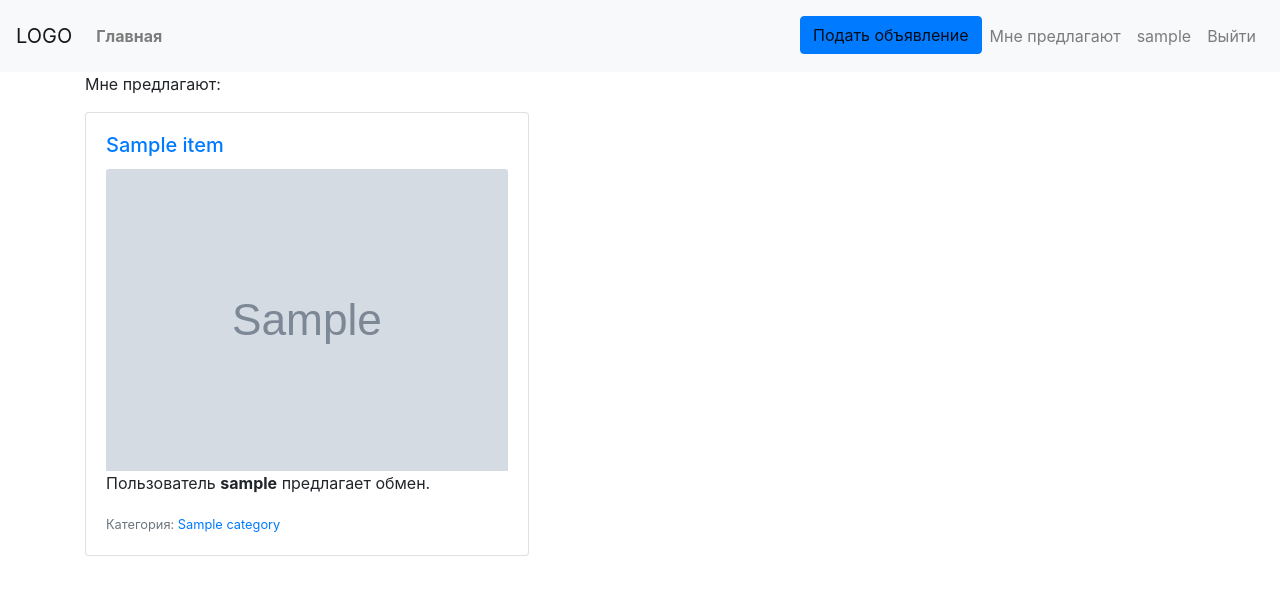
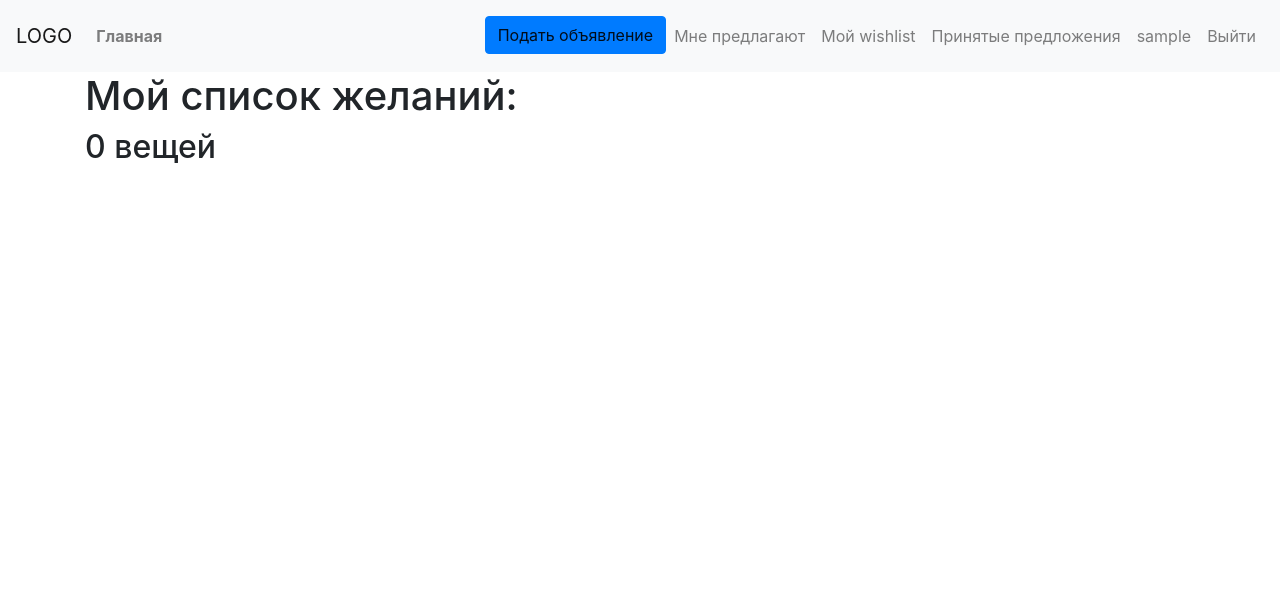
Before and after one commit to crazyinterns/swap_items, a Django app: page /offers/?type=wishlist in a window 1280 px wide. Shown: the top 595 px of the page. Run offline with Django 3.2, Linux system fonts and the light colour scheme; a user stored in the database is signed in; tables that the repository leaves empty hold one stand-in row (values such as "Sample post"); grey boxes marked "Sample" are stand-in pictures; parts of the project's set-up code (start-up, migrations or seed data) failed here and were passed over.

Commit message:
add Offer model, create matched, wishlist

```diff
--- a/items/models.py
+++ b/items/models.py
@@ -28,12 +28,6 @@ class Item(models.Model):
         verbose_name='владелец',
         related_name='items'
     )
-    items_to_swap = models.ManyToManyField(
-        'self',
-        verbose_name='вещи, которые хотят поменять',
-        related_name='wanted_items',
-        blank=True
-    )
     created_at = models.DateTimeField(auto_now_add=True)
     address = models.CharField(
         'адрес',
@@ -50,6 +44,32 @@ class Item(models.Model):
         ordering = ['-created_at', 'title']
 
 
+class Offer(models.Model):
+    wanted_item = models.ForeignKey(
+        Item,
+        on_delete=models.CASCADE,
+        verbose_name='желаемая вещь',
+        related_name='item_offers'
+
+    )
+    item_to_swap = models.ForeignKey(
+        Item,
+        on_delete=models.CASCADE,
+        verbose_name='вещь, предлагаемая на обмен',
+        related_name='item_to_swap_offers'
+    )
+    is_accepted = models.BooleanField(default=False)
+    created_at = models.DateTimeField(auto_now_add=True)
+
+    def __str__(self):
+        return f'{self.wanted_item.title} - {self.item_to_swap.title}'
+
+    class Model:
+        verbose_name = 'предложение на обмен'
+        verbose_name_plural = 'предложения на обмен'
+        ordering = ['-created_at']
+
+
 class Image(models.Model):
     img = models.ImageField(upload_to='images')
     item = models.ForeignKey(
--- a/items/views.py
+++ b/items/views.py
@@ -1,13 +1,14 @@
 from django.shortcuts import render, get_object_or_404
-
-from items.models import Item, Category, Image
 from django.contrib.auth.decorators import login_required
-from items.forms import ItemForm, ItemChangeForm
 from django.http import HttpResponseRedirect
 from django.shortcuts import reverse
 from django.core.paginator import Paginator
 from django.conf import settings
+from django.db.models import Q
+
 from users.models import CustomUser
+from items.models import Item, Category, Image, Offer
+from items.forms import ItemForm, ItemChangeForm
 
 
 def index(request):
@@ -40,11 +41,13 @@ def index(request):
 def item_detail(request, pk):
     item = get_object_or_404(Item, id=pk)
     user = request.user
+    offered_items = item.item_to_swap_offers.filter(item_to_swap__owner=user).order_by('-created_at')
 
     context = {
         'user': user,
         'item': item,
-        'can_delete': settings.CAN_DELETE_ON_PAGE
+        'can_delete': settings.CAN_DELETE_ON_PAGE,
+        'offered_items': offered_items
     }
 
     return render(request, 'items/detail.html', context)
@@ -52,13 +55,29 @@ def item_detail(request, pk):
 
 @login_required
 def offers(request):
-    items = request.user.items.filter(items_to_swap__isnull=False)
-    items_to_swap = set()
+    user = request.user
 
-    for item in items:
-        items_to_swap.update(item.items_to_swap.all())
+    sorting = request.GET.get('sorting')
 
-    paginator = Paginator(items, settings.ITEMS_PER_PAGE)
+    if sorting == 'asc':
+        sort_by = 'created_at'
+    else:
+        sort_by = '-created_at'
+
+    if request.GET.get('type') == 'wishlist':
+        offers = Offer.objects.filter(item_to_swap__owner=user, is_accepted=False).order_by(sort_by)
+        title = 'Мой список желаний'
+    elif request.GET.get('type') == 'matched':
+        offers = Offer.objects.filter(
+            Q(item_to_swap__owner=user, is_accepted=True) |
+            Q(wanted_item__owner=user, is_accepted=True)
+        ).order_by(sort_by)
+        title = 'Принятые предложения'
+    else:
+        offers = Offer.objects.filter(wanted_item__owner=user, is_accepted=False).order_by(sort_by)
+        title = 'Мне предлагают'
+
+    paginator = Paginator(offers, settings.ITEMS_PER_PAGE)
 
     page_number = request.GET.get('page', 1)
     page = paginator.get_page(page_number)
@@ -67,7 +86,8 @@ def offers(request):
     context = {
         'page_obj': page,
         'is_paginated': is_paginated,
-        'items_to_swap': items_to_swap
+        'offers': offers,
+        'title': title
     }
 
     return render(request, 'items/offers.html', context)
@@ -80,8 +100,19 @@ def send_offer(request, pk):
         item_to_offer_id = request.POST.get('items_to_offer')
         if item_to_offer_id:
             item_to_offer = get_object_or_404(Item, id=item_to_offer_id)
-            wanted_item.items_to_swap.set([item_to_offer])
-            return HttpResponseRedirect(reverse('item_detail', args=[pk]))
+
+            offers = Offer.objects.filter(item_to_swap=wanted_item, wanted_item=item_to_offer)
+
+            if offers:
+                offer = offers[0]
+                offer.is_accepted = True
+                offer.save()
+            else:
+                Offer.objects.create(
+                    wanted_item=wanted_item,
+                    item_to_swap=item_to_offer
+                )
+            return HttpResponseRedirect(reverse('wishlist'))
     return HttpResponseRedirect(reverse('index'))
 
 
--- a/templates/base.html
+++ b/templates/base.html
@@ -28,6 +28,12 @@
                     </li>
                     <li class="nav-item">
                       <a class="nav-link" href="{% url 'offers' %}">Мне предлагают</a>
+                    </li>
+                    <li class="nav-item">
+                      <a class="nav-link" href="{% url 'offers' %}?type=wishlist">Мой wishlist</a>
+                    </li>
+                    <li class="nav-item">
+                      <a class="nav-link" href="{% url 'offers' %}?type=matched">Принятые предложения</a>
                     </li>
                     <li class="nav-item">
                         <a  class="nav-link" href="{% url 'profile' pk=request.user.id %}">{{ user.username }}</a>
--- a/templates/items/detail.html
+++ b/templates/items/detail.html
@@ -123,9 +123,6 @@ function toggleSelectOfferForm(){
   let select_offer_form = document.querySelector('#form_select')
   let button = document.querySelector('#button_select')
 
-  console.log(select_offer_form)
-  console.log(button)
-
   if (select_offer_form.style.display === 'none') {
     select_offer_form.style.display = 'block';
     button.style.display = 'none';
--- a/templates/items/index.html
+++ b/templates/items/index.html
@@ -29,7 +29,7 @@
               <li class="nav-item">
                 <a class="nav-link" href="{{ request.path }}?category={{ category.title }}">
                   <span data-feather="file-text"></span>
-                  {{ category.title }}
+                  {{ category.title }} <small><i>({{ category.items.all|length }})</i></small>
                 </a>
               </li>
               {% endfor %}
--- a/templates/items/offers.html
+++ b/templates/items/offers.html
@@ -1,31 +1,34 @@
 {% extends 'base.html' %}
 
-{% block title %}Мне предлагают{% endblock %}
+{% block title %}{{ title }}{% endblock %}
 
 {% block content %}
 
 <div>
+<h1>{{ title }}:</h1>
+<h2>{{ offers|length }} вещей</h2>
 {% if page_obj %}
-    <p>Мне предлагают:</p>
 
-    {% for item in items_to_swap %}
+    {% for offer in offers %}
     <div class="card" style="width: 40%">
         <div class="card-body">
-          <h5 class="card-title"><a href="{% url 'item_detail' item.id %}">{{ item.title }}</a></h5>
-          {% if item.images.all.0.img.url %}
-            <img src="{{ item.images.all.0.img.url }}" class="card-img-top" alt="{{ item.title }}">
-          {% endif %}
+          <h5 class="card-title">Пользователь <b>{{ offer.item_to_swap.owner.username }}</b>
+              предложил обмен пользователю <b> {{ offer.wanted_item.owner.username }}</b>.
+          </h5>
+            {% if offer.item_to_swap.images.all.0.img %}
+            <img class="card-img-top" src="{{ offer.item_to_swap.images.all.0.img.url }}" alt="{{ item.title }}">
+            {% endif %}
           <p class="card-text">
-              Пользователь <b>{{ item.owner.username }}</b> предлагает обмен.
+              Предложение: <a href="{% url 'item_detail' offer.item_to_swap.id %}">{{ offer.item_to_swap.title }}</a>
+              обменять на <a href="{% url 'item_detail' offer.wanted_item.id %}">{{ offer.wanted_item.title}}</a>
           </p>
           <p class="card-text"><small class="text-muted">
-            Категория: <a href="{% url 'index' %}?category={{ item.category.title }}">
-              {{ item.category.title }}
-            </a>
+            Дата предложения: {{ offer.created_at }}
           </small></p>
         </div>
       </div>
     {% endfor %}
+
   {% endif %}
 
   {% if is_paginated %}
```
Also changed, not shown: items/admin.py (+6 -4 lines), items/migrations/0010_offer.py (added), items/migrations/0011_remove_item_items_to_swap.py (added), items/migrations/0012_offer_is_accept.py (added), items/migrations/0013_rename_is_accept_offer_is_accepted.py (added), items/migrations/0014_alter_offer_is_accepted.py (added), items/migrations/0015_alter_offer_is_accepted.py (added).
